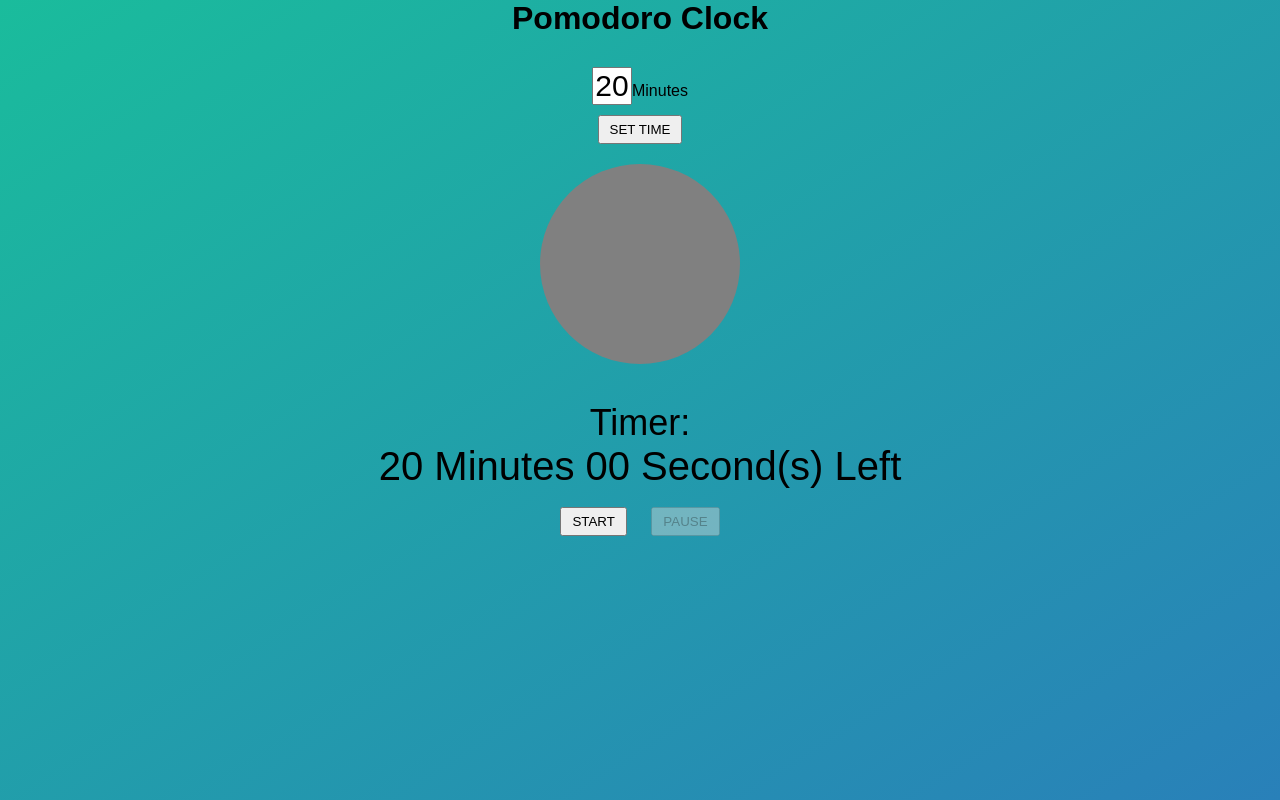
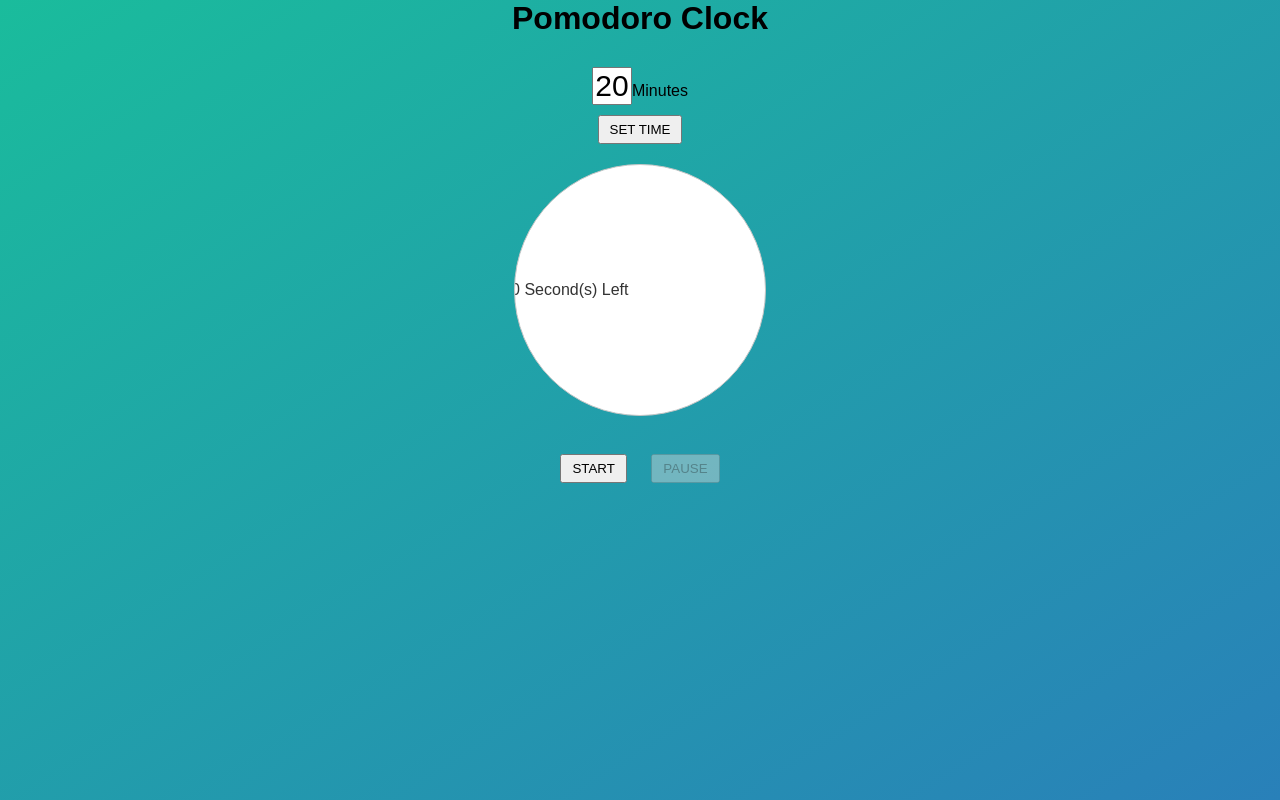
Before and after one commit to GUITARPLRC/pomodoro-proj, a plain HTML site: page index.html in a window 1280 px wide. Drawn offline with nearby package versions, Linux system fonts and the light colour scheme.

Commit message:
started style for progress bar

```diff
--- a/index.html
+++ b/index.html
@@ -19,13 +19,7 @@
 
 		<br />
 
-		<div id="progress"></div>
-
-		<br />
-
-		<div id="output">Timer:
-			<div id="timer"></div>
-		</div>
+		<div id="progress"><div id="timer"></div></div>
 
 		<br />
 
--- a/script.js
+++ b/script.js
@@ -3,7 +3,6 @@ var pause = document.getElementById("pause"); // pause button
 var setTime = document.getElementById("setTime"); // setTime button
 var timer = document.getElementById("timer"); // html timer display
 var minutes = document.getElementById("minutes"); // minutes user input
-var progress  = $("progress");
 var interval; // interval for timer
 var minTime;
 var secTime;
@@ -29,6 +28,8 @@ if (secTime < 10) {
 }
 
 timer.textContent = minTime + " Minutes " + secTime + " Second(s) Left";
+
+$("#progress").progressbar();
 
 
 function startTimer() {
--- a/style.css
+++ b/style.css
@@ -23,16 +23,17 @@ h1 {
 }
 
 #progress {
-	width:200px;
-	height:200px;
+	width:250px;
+	height:250px;
+	margin:20px auto;
 	border-radius:50%;
-	background-color:gray;
-	margin:20px auto;
+	transform:rotate(270deg);
 }
 
 
 #timer {
-	font-sizE:40px;
+	transform:rotate(90deg);
+	text-align:center;
 }
 
 #start {
```
